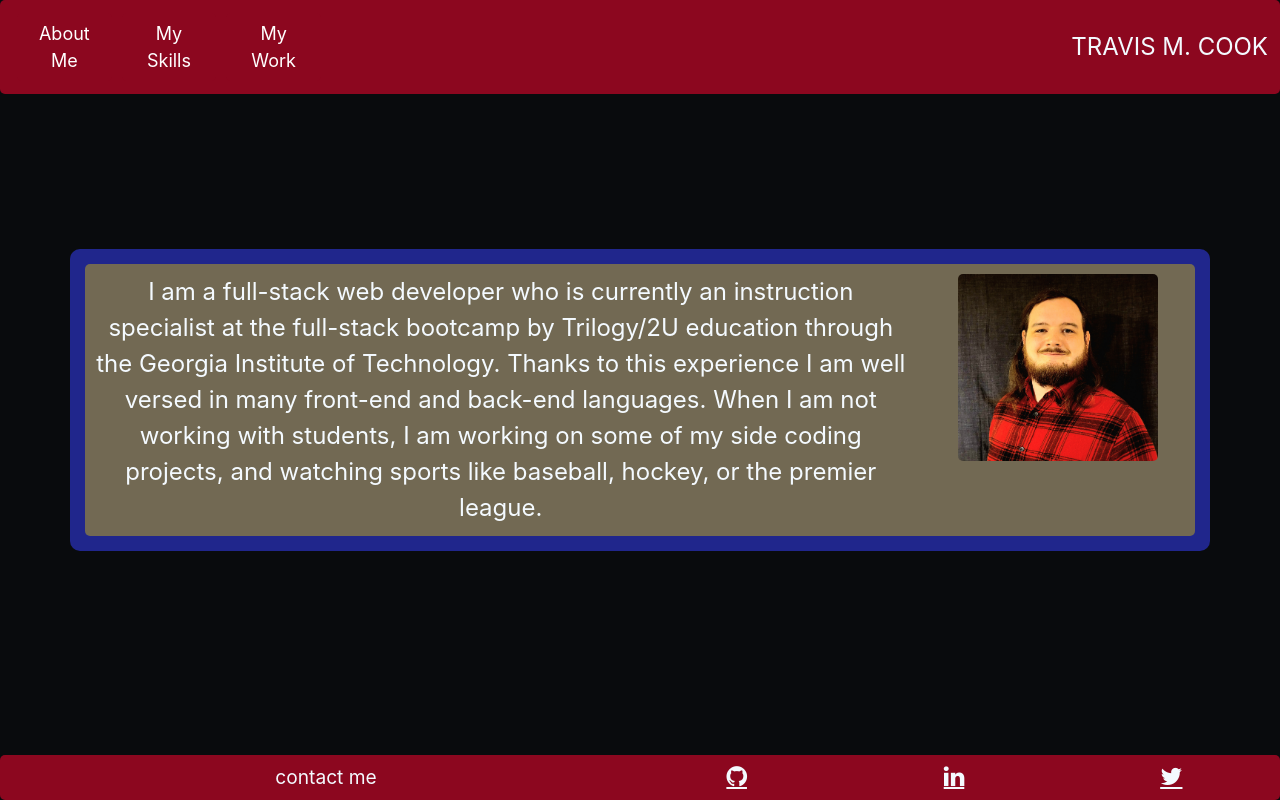
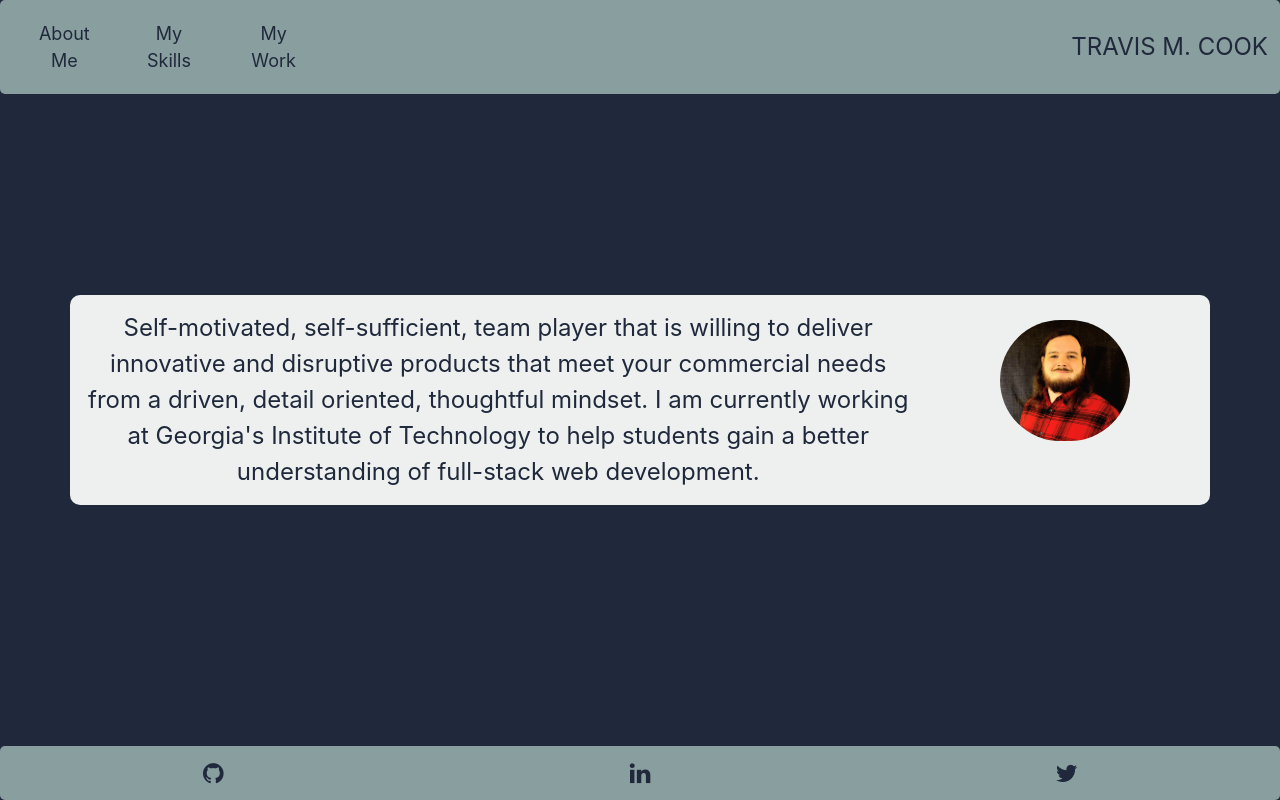
Before and after one commit to TravCook/reactportfolio, a React (Create React App) app: page / in a window 1280 px wide. Built offline with nearby package versions, Linux system fonts and the light colour scheme.

Commit message:
changing color scheme and styling

```diff
--- a/src/App.css
+++ b/src/App.css
@@ -1,5 +1,5 @@
 body{
-  background-color: #090B0D;
+  background-color: #20293B;
 }
 .wholeApp{
   padding: 0;
@@ -10,7 +10,14 @@ body{
   height: 40vmin;
   pointer-events: none;
 }
-
+@media screen and (max-width: 450px) {
+  .desktop{display: none}
+  .mobile{display: block}
+}
+@media screen and (min-width: 450px) {
+  .mobile{display: none}
+  .desktop{display: block}
+}
 @media (prefers-reduced-motion: no-preference) {
   .App-logo {
     animation: App-logo-spin infinite 20s linear;
--- a/src/App.js
+++ b/src/App.js
@@ -32,11 +32,20 @@ function App() {
   }
 
   return (
-      <Container fluid className="wholeApp">
+    <>
+      <Container fluid className="wholeApp desktop">
         <Navbar onClick={pageClick}/>
         {navFunction()}
         <Footer />
       </Container>
+      <Container fluid className="wholeApp mobile">
+        <Navbar onClick={pageClick}/>
+        <Aboutme />
+        <Projects />
+        <SkillBreakdown />
+        <Footer />
+      </Container>
+    </>
   );
 }
 
--- a/src/Components/aboutMe/aboutMe.css
+++ b/src/Components/aboutMe/aboutMe.css
@@ -1,5 +1,7 @@
 .bigContainer{
-  background-color: #20268C;
+  background-color: #edf0ef;
+  opacity: 1;
+  color: #20293b;
   margin: 0;
   position: absolute;
   top: 50%;
@@ -9,16 +11,10 @@
   border-radius: 10px;
   text-align: center;
 }
-.smallerContainer{
-  background-color: #726953;
-  height: 50%;
+.picture{
   padding: 10px;
-  color: #f4faff;
-  border-radius: 5px;
-}
-.picture{
-  border-radius: 5px;
-  width: 200px;
+  border-radius: 75px;
+  width: 150px;
 }
 .text{
   font-size: x-large;
--- a/src/Components/aboutMe/aboutMe.js
+++ b/src/Components/aboutMe/aboutMe.js
@@ -1,19 +1,19 @@
 import "./aboutMe.css"
 import me from "../../public/me.jpg"
-import {Container, Row, Col} from 'react-bootstrap'
+import {Container, Row, Col, Button} from 'react-bootstrap'
 
 
 function aboutMe(){
   return (
     <Container className="bigContainer">
-      <Container className="smallerContainer">
-        <Row>
-        <Col className="text">
-          I am a full-stack web developer who is currently an instruction specialist at the full-stack bootcamp by Trilogy/2U education through the Georgia Institute of Technology. Thanks to this experience I am well versed in many front-end and back-end languages. When I am not working with students, I am working on some of my side coding projects, and watching sports like baseball, hockey, or the premier league.
+      {/* <Container className="smallerContainer"> */}
+        <Row className="flexContainer">
+        <Col className="text align-items-center">
+        Self-motivated, self-sufficient, team player that is willing to deliver innovative and disruptive products that meet your commercial needs from a driven, detail oriented, thoughtful mindset. I am currently working at Georgia's Institute of Technology to help students gain a better understanding of full-stack web development.
         </Col>
         <Col lg={3} className="picCol"><img className="picture" src={me}></img></Col>
         </Row>
-      </Container>
+      {/* </Container> */}
     </Container>
   )
 }
--- a/src/Components/footer/footer.css
+++ b/src/Components/footer/footer.css
@@ -1,15 +1,29 @@
 .footer{
   position: absolute;
     left: 0 ; right: 0; bottom: 0;
-  background-color: #8C071F;
-  color: #f4faff;
+  background-color: #899e9f;
+  color: #20293b;
   border-radius: 5px;
   text-align: center;
 }
 .footerIcon{
-  color: #f4faff;
+  color: #20293b;
   font-size: x-large;
 }
 .contactMe{
   font-size: larger;
 }
+.footerButton{
+  background-color: #899e9f;
+  color: #20293b;
+  border-color: #899e9f;
+}
+.footerButton:hover{
+  background-color: #899e9f;
+  border-color: #899e9f;
+}
+.footerButton:focus{
+  background-color: #20293b;
+  border-color: none;
+  box-shadow: none
+}
--- a/src/Components/footer/footer.js
+++ b/src/Components/footer/footer.js
@@ -1,22 +1,22 @@
 import "./footer.css"
-import {Navbar, Col, Container, Row} from 'react-bootstrap'
+import {Navbar, Col, Container, Row, Button} from 'react-bootstrap'
 
 
 function footer(){
   return(
     <Navbar className="footer">
       <Container fluid>
-        <Col className="contactMe">contact me</Col>
+        {/* <Col className="contactMe">contact me</Col> */}
         <Col>
           <Row>
             <Col>
-              <a target="_blank" rel="noreferrer" href="https://www.github.com/TravCook" className="fa fa-github footerIcon"></a>
+              <Button target="_blank" rel="noreferrer" href="https://www.github.com/TravCook" className="footerButton fa fa-github footerIcon"></Button>
             </Col>
             <Col>
-              <a target="_blank" rel="noreferrer" href="https://www.linkedin.com/in/travis-cook93/" className="fa fa-linkedin footerIcon"></a>
+              <Button target="_blank" rel="noreferrer" href="https://www.linkedin.com/in/travis-cook93/" className="footerButton fa fa-linkedin footerIcon"></Button>
             </Col>
             <Col>
-              <a target="_blank" rel="noreferrer" href="https://twitter.com/NoCoWebDevelop" className="fa fa-twitter footerIcon"></a>
+              <Button target="_blank" rel="noreferrer" href="https://twitter.com/NoCoWebDevelop" className="footerButton fa fa-twitter footerIcon"></Button>
             </Col>
           </Row>
         </Col>
--- a/src/Components/navbar/navbar.css
+++ b/src/Components/navbar/navbar.css
@@ -1,20 +1,31 @@
 .nav{
-  background-color: #8C071F;
-  color: #f4faff;
+  background-color: #899e9f;
+  color: #20293b;
   border-radius: 5px;
   text-align: center;
 }
 .navItem{
-  padding: 5px
+  padding: 5px;
+  color: #20293b
 }
 .navbarName{
   text-align: right;
   font-size: x-large;
 }
 .navButton{
-  background-color: #8C071F;
-  border-color: #8C071F;
+  background-color: #899e9f;
+  color: #20293b;
+  border-color: #899e9f;
   font-size: large;
+}
+.navButton:hover{
+  background-color: #899e9f;
+  border-color: #899e9f;
+}
+.navButton:focus{
+  background-color: #20293b;
+  border-color: none;
+  box-shadow: none
 }
 
 @media screen and (max-width: 460px){
--- a/src/Components/projects/projects.css
+++ b/src/Components/projects/projects.css
@@ -1,5 +1,5 @@
 .test{
-  background-color: #20268C;
+  background-color: #20258c00;
   margin: 0;
   position: absolute;
   top: 50%;
--- a/src/public/projects.json
+++ b/src/public/projects.json
@@ -7,7 +7,8 @@
 }, {
     "title": "BootcampSpot Homework Tracker",
     "repoLink": "https://github.com/TravCook/homeworkTracker",
-    "description": "This app was made for educators who work with 2u education to help them track homeworks that are to be submitted by students",
+    "description": "This app was made for educators who work with 2u education to help them track homeworks that are submitted by students",
     "liveLink": "https://reactpasswordgenerator.herokuapp.com/",
     "screenshot": "https://i.imgur.com/SPpQPuR.png"
-}]
+}
+]
```
